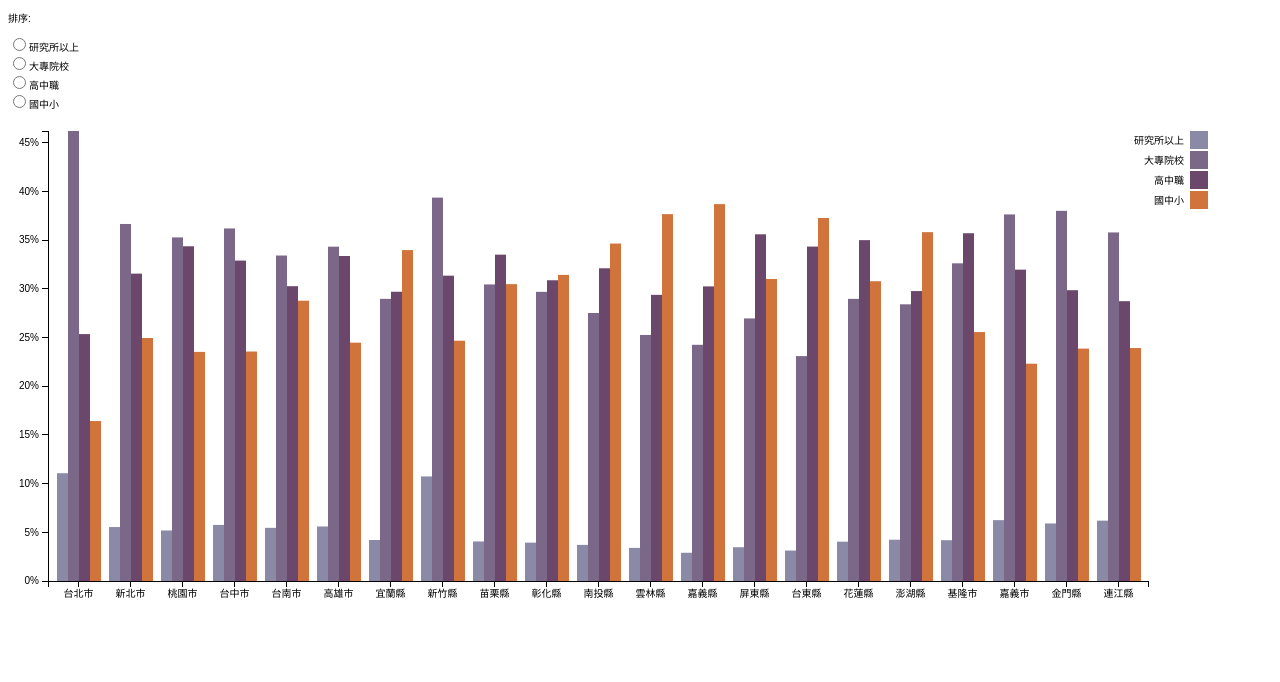
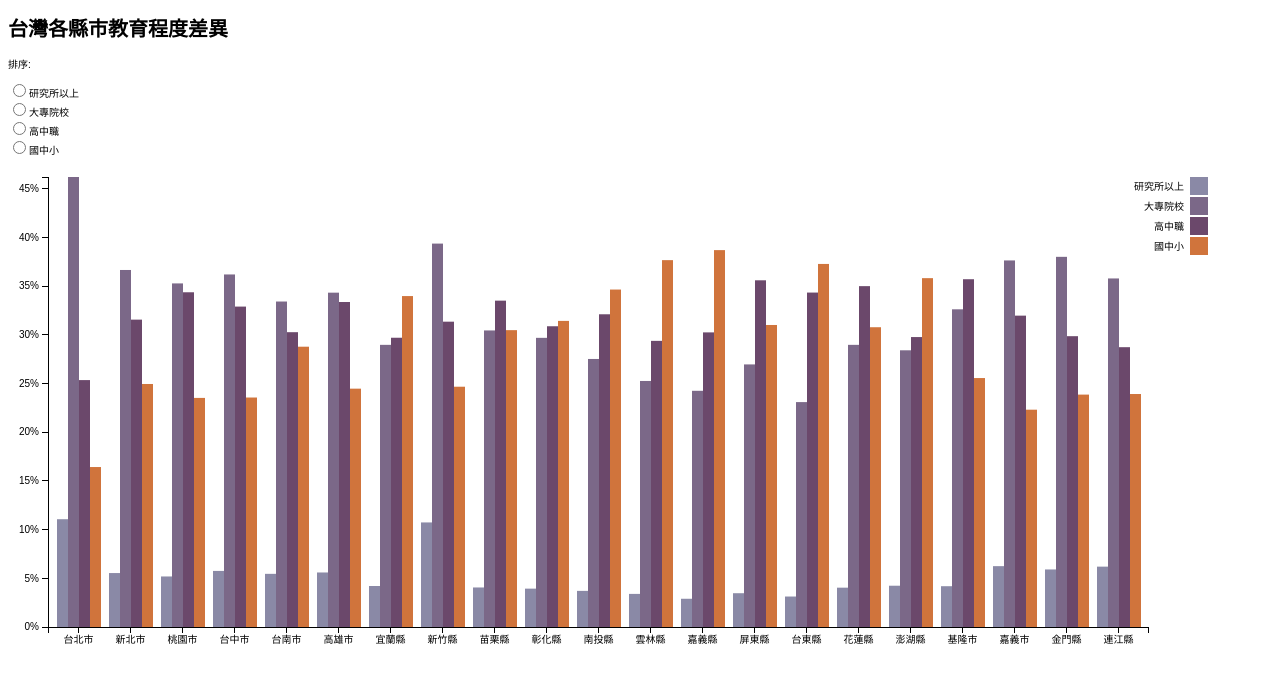
Before and after one commit to changkuan/education_data, a plain HTML site: page index.html in a window 1280 px wide. Drawn offline with Linux system fonts and the light colour scheme.

Commit message:
Update index.html

```diff
--- a/index.html
+++ b/index.html
@@ -1,7 +1,9 @@
 <!DOCTYPE html>
+<html>
+<head>
 <meta charset="utf-8">
 <link rel="shortcut icon" href="">
-<head>
+
 <style>
 
 body {
@@ -22,7 +24,6 @@ body {
 .x.axis path {
   /*display: none;*/
 }
-
 
 .d3-tip {
   line-height: 1;
@@ -53,10 +54,10 @@ body {
   left: 0;
 }
 
-
 </style>
 </head>
 <body>
+<h1 id="theme">台灣各縣市教育程度差異</h1>
 <p>排序:</p>
 <div class="master"><input type="radio" name="sort">研究所以上</div>
 <div class="university"><input type="radio" name="sort">大專院校</div>
@@ -65,8 +66,8 @@ body {
 
 <script type="text/javascript" src="d3.v3.min.js"></script>
 <script type="text/javascript" src="d3.tip.v0.6.3.js"></script>
+
 <script>
-
 var margin = {top: 20, right: 20, bottom: 30, left: 40},
     width = 1260 - margin.left - margin.right,
     height = 500 - margin.top - margin.bottom;
@@ -334,3 +335,4 @@ d3.csv("k_data.csv", function(error, data) {
 });
 
 </script>
+</html>
```
